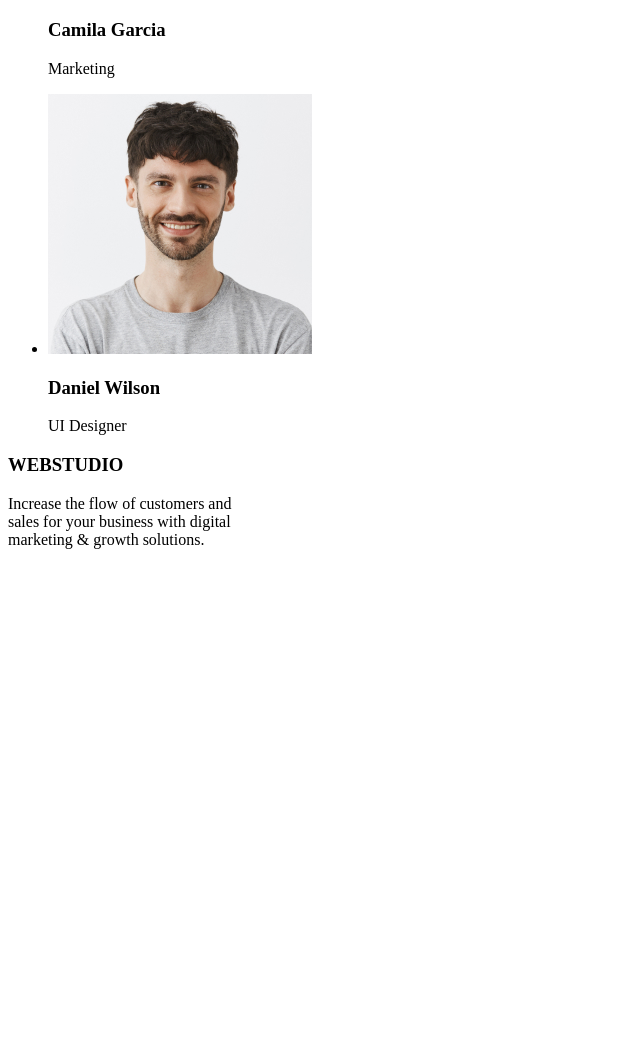
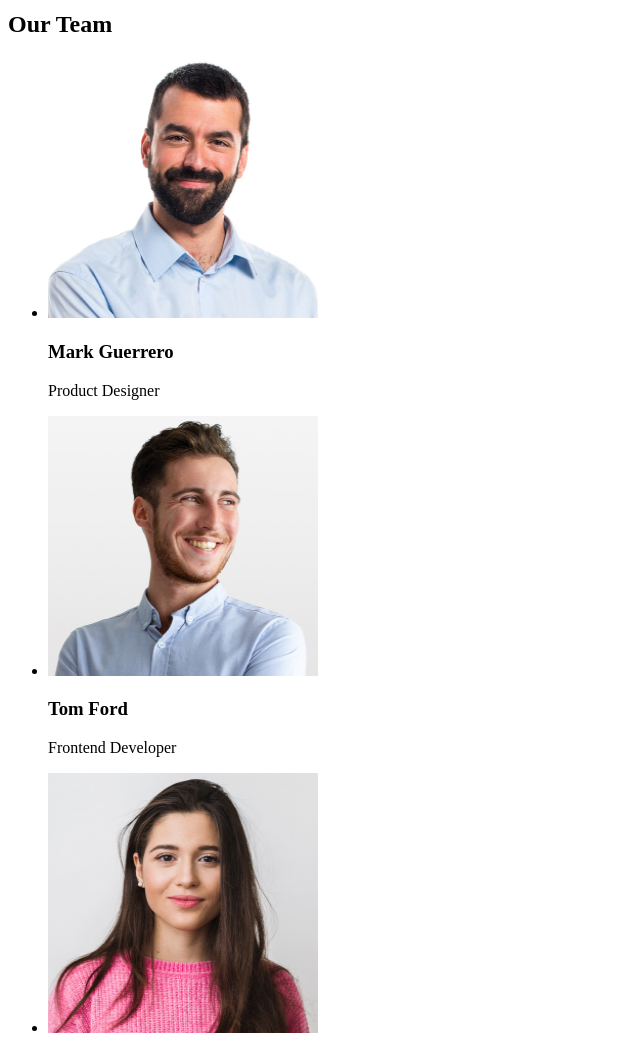
Before and after one commit to FloraMae01/goit-markup-hw-01, a plain HTML site: page index.html in a window 1280 px wide. Shown: the part 1729-2782 px from the top of the page, without its empty margins (0-640 px from the left). Before the commit the page ends 2294 px from the top, so only its background shows below. Drawn offline with Linux system fonts and the light colour scheme.

Commit message:
Homework1

```diff
--- a/index.html
+++ b/index.html
@@ -3,7 +3,6 @@
   <head>
     <meta charset="UTF-8" />
     <meta name="viewport" content="width=device-width, initial-scale=1.0" />
-  <head>
     <title>Homework 1</title>
   </head>
 
@@ -11,16 +10,16 @@
     <!-- This is the Header -->
     <header>
       <nav>
-          <h3><a href="#">WEBSTUDIO</a></h3>
+        <a href="#">WEBSTUDIO</a>
         <ul>
           <li>
-                <a href="#"Studio>Studio</a>
+            <a href="#" Studio>Studio</a>
           </li>
           <li>
-                <a href="#"Portfolio>Portfolio</a>
+            <a href="#" Portfolio>Portfolio</a>
           </li>
           <li>
-                <a href="#"Contacts>Contacts</a>
+            <a href="#" Contacts>Contacts</a>
           </li>
         </ul>
       </nav>
@@ -39,118 +38,133 @@
       <!-- This is section 1 -->
       <section>
         <h1>
-            Effective Solutions for Your Business
+          Effective Solutions<br />
+          for Your Business
         </h1>
         <button type="button">Order Service</button>
       </section>
       <!-- This is section 2 -->
       <section>
+        <div>
           <ul>
             <li>
-                  <h3>
-                    Strategy
-                  </h3>
+              <h3>Strategy</h3>
               <p>
-                    Our goal is to identify the business problem to walk away with the perfect and creative solution.
+                Our goal is to identify the business<br />
+                problem to walk away with the<br />
+                perfect and creative solution.
               </p>
             </li>
             <li>
-                  <h3>
-                    Punctuality
-                  </h3>
+              <h3>Punctuality</h3>
               <p>
-                    Bring the key message to the brand's audience for the best price within the shortest possible time.
+                Bring the key message to the<br />
+                brand's audience for the best price<br />
+                within the shortest possible time.
               </p>
             </li>
             <li>
-                  <h3>
-                    Diligence
-                  </h3>
+              <h3>Diligence</h3>
               <p>
-                    Research and confirm brands that present the strongest digital growthopportunities and minimize risk.
+                Research and confirm brands that<br />
+                present the strongest digital growth<br />opportunities and
+                minimize risk.
               </p>
             </li>
             <li>
-                  <h3>
-                    Technologies
-                  </h3>
+              <h3>Technologies</h3>
               <p>
-                    Design practice focused on digital experiences. We bring forth a deep passion for problem-solving.
+                Design practice focused on digital<br />
+                experiences. We bring forth a deep<br />
+                passion for problem-solving.
               </p>
             </li>
           </ul>
+        </div>
       </section>
       <!-- This is section 3 -->
-          <h2>
-            What Are We Doing
-          </h2>
+      <section>
+        <div>
+          <h2>What Are We Doing</h2>
           <ul>
             <!-- Inserting Images -->
             <li>
-                  <img src="./images/img1.jpg" alt="monitor" width="500px">
+              <img src="./images/img-1.jpg" alt="monitor" width="370" />
             </li>
             <li>
-                  <img src="./images/img2.jpg" alt="mobile" width="500px">
+              <img src="./images/img-2.jpg" alt="mobile" width="370" />
             </li>
             <li>
-                  <img src="./images/img3.jpg" alt="monitor and mobile" width="500px">
+              <img
+                src="./images/img-3.jpg"
+                alt="monitor and mobile"
+                width="370"
+              />
             </li>
           </ul>
+        </div>
+      </section>
       <!-- This is section 4 -->
-          <h2>
-            Our Team
-          </h2>
+      <section>
+        <div>
+          <h2>Our Team</h2>
           <!-- Inserting Images -->
           <ul>
             <li>
-                  <img src="./images/Mark.jpg" alt="Mark Guerrero">
+              <img
+                src="./images/mark.jpg"
+                alt="Mark Guerrero"
+                width="270"
+                height="260"
+              />
+              <h3>Mark Guerrero</h3>
+              <p>Product Designer</p>
             </li>
-                  <h3>
-                    Mark Guerrero
-                  </h3>
-                  <p>
-                    Product Designer
-                  </p>
             <li>
-                  <img src="./images/Tom.jpg" alt="Tom Ford">
+              <img
+                src="./images/tom.jpg"
+                alt="Tom Ford"
+                width="270"
+                height="260"
+              />
+              <h3>Tom Ford</h3>
+              <p>Frontend Developer</p>
             </li>
-                  <h3>
-                    Tom Ford
-                  </h3>
-                  <p>
-                    Frontend Developer
-                  </p>
             <li>
-                  <img src="./images/Camila.jpg" alt="Camila Garcia">
+              <img
+                src="./images/camila.jpg"
+                alt="Camila Garcia"
+                width="270"
+                height="260"
+              />
+              <h3>Camila Garcia</h3>
+              <p>Marketing</p>
             </li>
-                  <h3>
-                    Camila Garcia
-                  </h3>
-                  <p>
-                    Marketing
-                  </p>
             <li>
-                  <img src="./images/Daniel.jpg" alt="Daniel Wilson">
+              <img
+                src="./images/daniel.jpg"
+                alt="Daniel Wilson"
+                width="270"
+                height="260"
+              />
+              <h3>Daniel Wilson</h3>
+              <p>UI Designer</p>
             </li>
-                <h3>
-                  Daniel Wilson
-                </h3>
-                <p>
-                  UI Designer
-                </p>
           </ul>
+        </div>
+      </section>
     </main>
+
     <!-- This is Footer -->
     <footer>
-        <h3>
-          WEBSTUDIO
-        </h3>
+      <div>
+        <a href="#">WEBSTUDIO</a>
         <p>
-          Increase the flow of customers and<br>
-          sales for your business with digital<br>
+          Increase the flow of customers and<br />
+          sales for your business with digital<br />
           marketing & growth solutions.
         </p>
+      </div>
     </footer>
-
   </body>
 </html>
```
Lines whose indentation alone changed are shown as unchanged.
